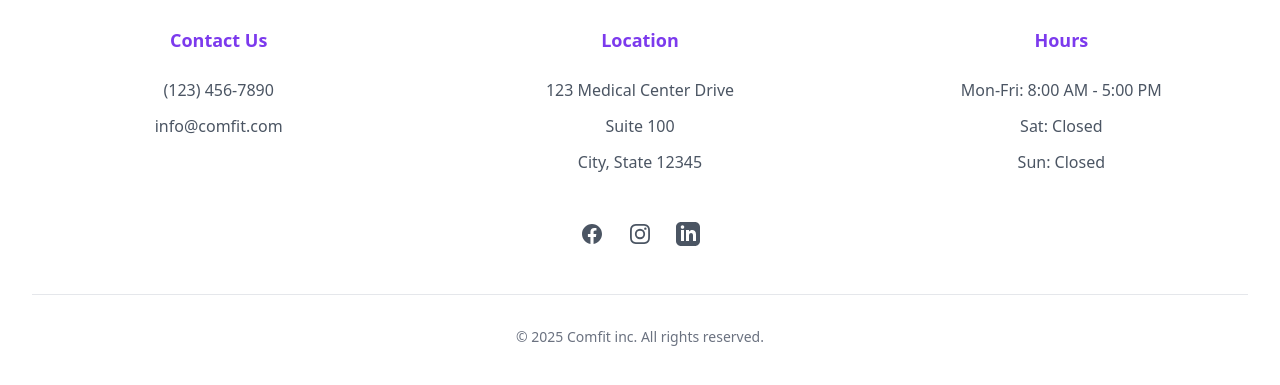
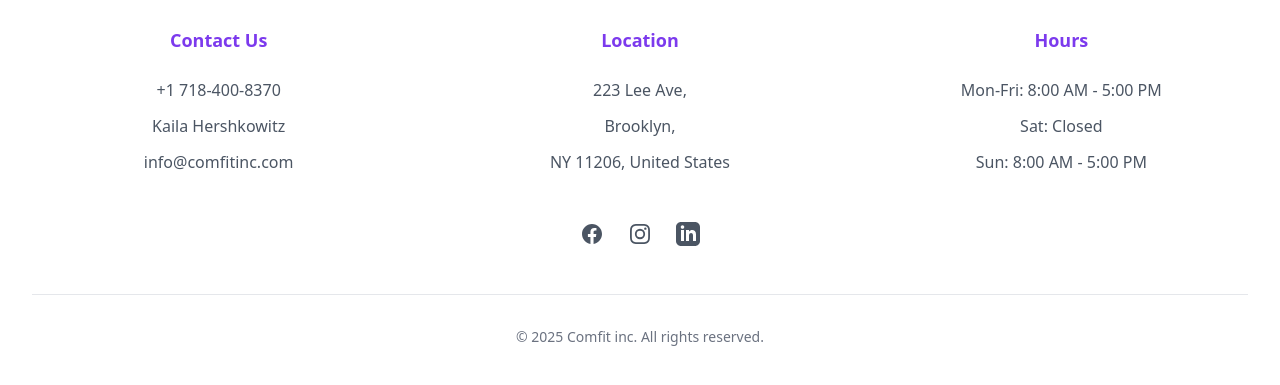
Before and after one commit to RobHurts/Comfit, a plain HTML site: page index.html in a window 1280 px wide. Shown: the part 1361-1746 px from the top of the page. Drawn offline with nearby package versions, Linux system fonts and the light colour scheme.

Commit message:
Changed details to actual address

```diff
--- a/index.html
+++ b/index.html
@@ -170,12 +170,14 @@
                     <div class="space-y-3">
                         <p class="text-gray-600 hover:text-primary-dark transition">
                             <a href="tel:(123) 456-7890" class="hover:text-primary transition">
-                                (123) 456-7890
+                                +1 718-400-8370
                             </a>
                         </p>
+                        <p class="text-gray-600">Kaila Hershkowitz</p>
+
                         <p class="text-gray-600">
-                            <a href="mailto:info@comfit.com" class="hover:text-primary transition">
-                                info@comfit.com
+                            <a href="mailto:info@comfitinc.com" class="hover:text-primary transition">
+                                info@comfitinc.com
                             </a>
                         </p>
                     </div>
@@ -184,9 +186,9 @@
                 <div class="text-center">
                     <h4 class="text-lg font-bold text-primary-dark mb-6">Location</h4>
                     <div class="space-y-3">
-                        <p class="text-gray-600">123 Medical Center Drive</p>
-                        <p class="text-gray-600">Suite 100</p>
-                        <p class="text-gray-600">City, State 12345</p>
+                        <p class="text-gray-600">223 Lee Ave,</p>
+                        <p class="text-gray-600">Brooklyn,</p>
+                        <p class="text-gray-600">NY 11206, United States</p>
                     </div>
                 </div>
 
@@ -195,7 +197,7 @@
                     <div class="space-y-3">
                         <p class="text-gray-600">Mon-Fri: 8:00 AM - 5:00 PM</p>
                         <p class="text-gray-600">Sat: Closed</p>
-                        <p class="text-gray-600">Sun: Closed</p>
+                        <p class="text-gray-600">Sun: 8:00 AM - 5:00 PM</p>
                     </div>
                 </div>
             </div>
```
Also changed, not shown: about.html (+6 -6 lines), contact.html (+6 -6 lines), images/thumbnail_Outlook-tjqoo42i.png (added), images/thumbnail_Outlook-tjqoo42i.svg (added).
